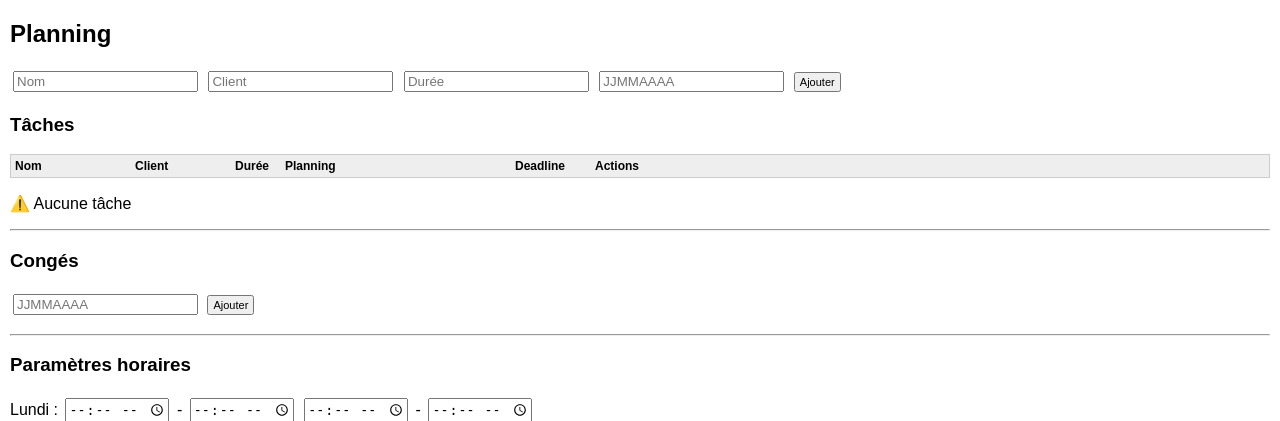
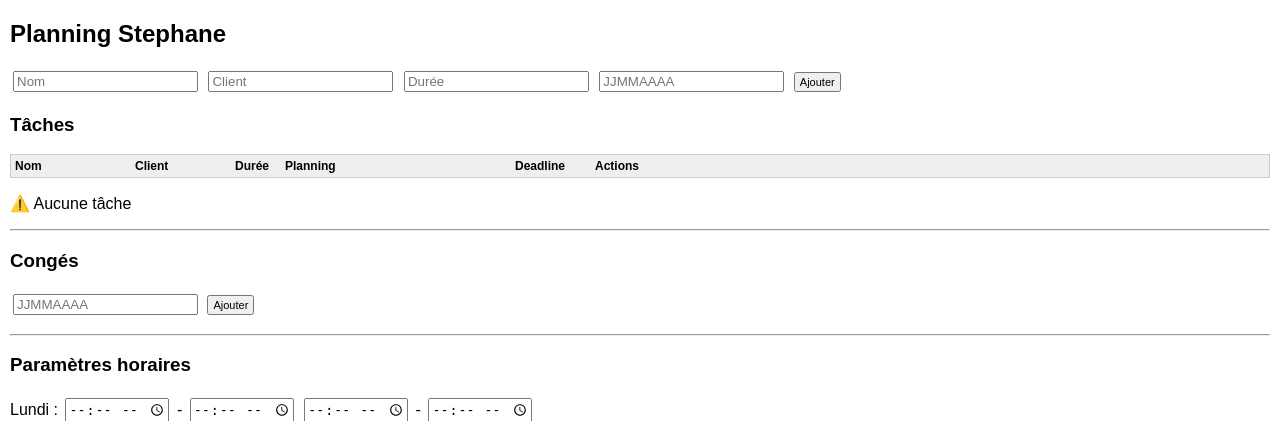
Before and after one commit to Damien76680/Planningweb, a Flask app: page / in a window 1280 px wide. Shown: the top 421 px of the page. Run offline with Flask 3, Linux system fonts and the light colour scheme; data that the repository does not hold is empty.

Commit message:
Update index.html

```diff
--- a/templates/index.html
+++ b/templates/index.html
@@ -71,7 +71,7 @@
 
 <body>
 
-<h2>Planning</h2>
+<h2>Planning Stephane</h2>
 
 <!-- ✅ AJOUT TACHE -->
 <input id="nom" placeholder="Nom">
```
